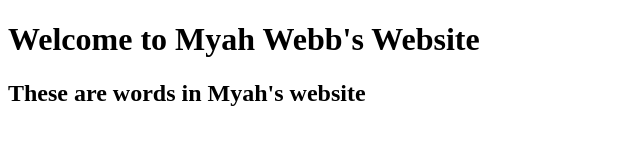
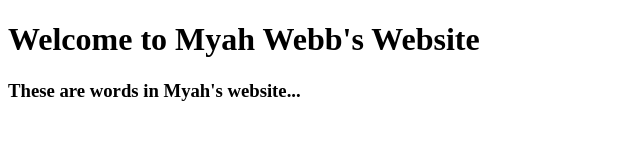
Before and after one commit to MW559/M01-Tutorial, a plain HTML site: page index.html in a window 1280 px wide. Shown: the whole page, without its empty margins (0-640 px from the left). Drawn offline with Linux system fonts and the light colour scheme.

Commit message:
Changed the default font to h3 and kept the ellipsis. - MW

```diff
--- a/index.html
+++ b/index.html
@@ -10,7 +10,7 @@
 
 <body>
   <h1>Welcome to Myah Webb's Website</h1>
-  <h2>These are words in Myah's website</h2>
+  <h3>These are words in Myah's website...</h3>
   <script src="script.js"></script>
 
   <!--
```
